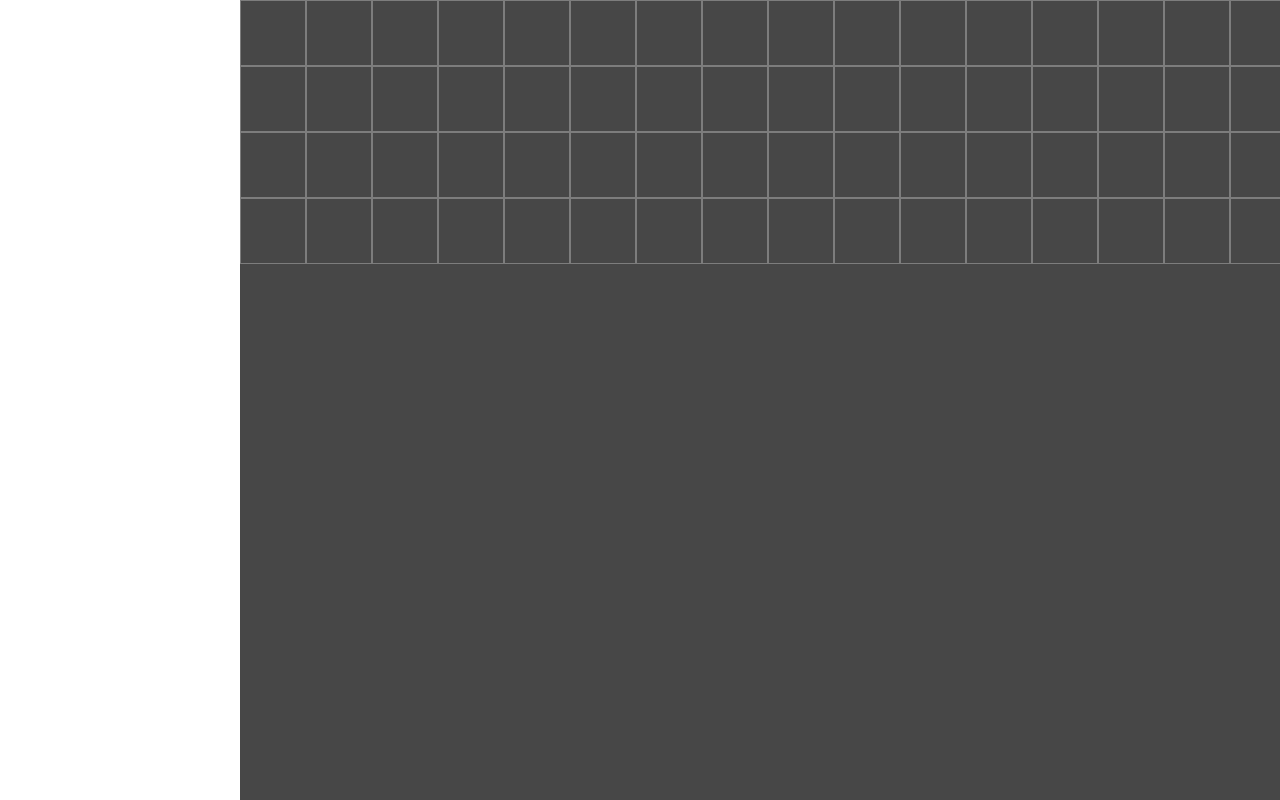
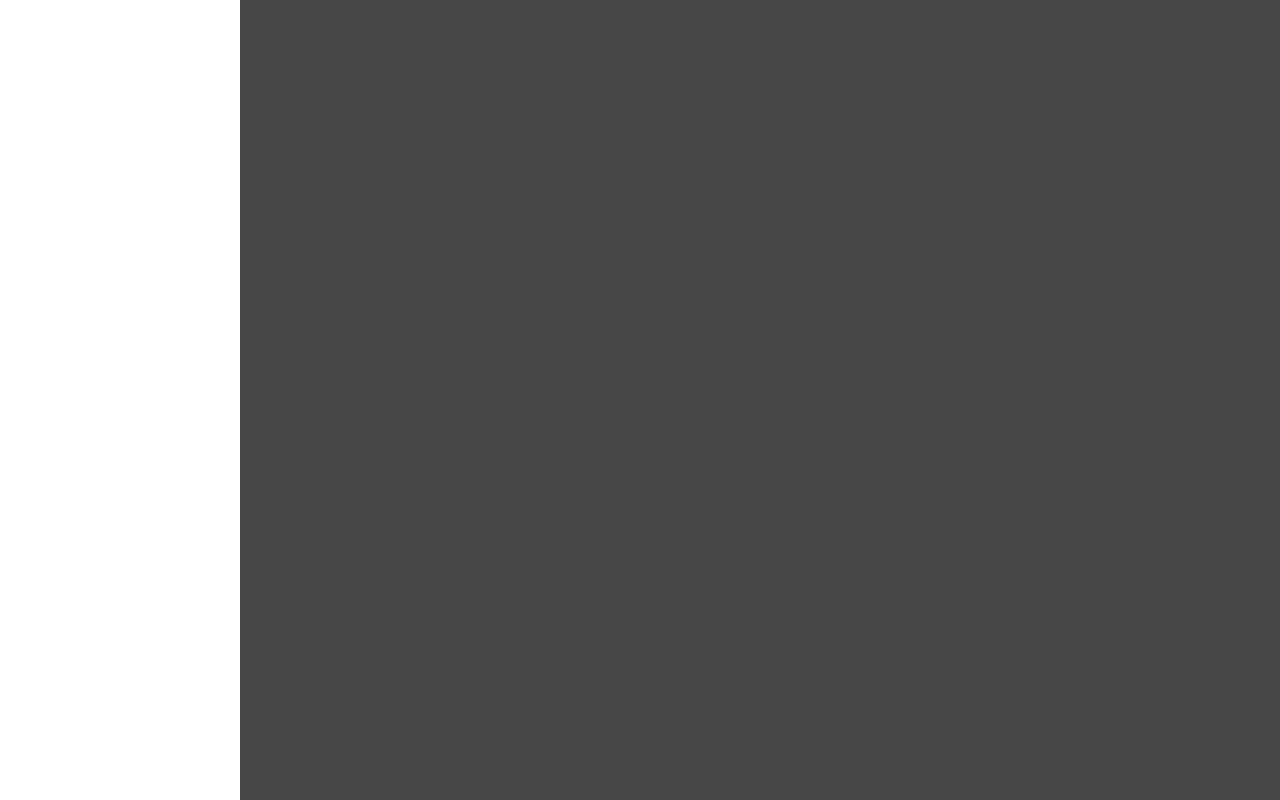
Before and after one commit to farah-najib/frk-24s-J-components, a React (Vite) app: page / in a window 1280 px wide. Shown: the top 800 px of the page. Built offline with nearby package versions, Linux system fonts and the light colour scheme; the HTML template or start-up script is replaced by a standard one.

Commit message:
board.jsx now takes cols/rows as props and renders the board as a 2d array. Removed boardTiles as prop

```diff
--- a/src/components/Board/Board.jsx
+++ b/src/components/Board/Board.jsx
@@ -8,11 +8,14 @@ const Board = ({
   gameState,
   playerTurn,
   placeMove,
-  boardTiles,
+  boardRows,
+  boardCols,
 }) => {
-  const cellsToRender = new Array(boardTiles).fill(null);
 
-  const currentColor = playerTurn === 1 ? "black" : "white";
+  const cols = Array.from({ length: boardCols }, (_, i) => i);
+  const rows = Array.from({ length: boardRows }, (_, i) => i);
+
+  const currentColor = playerTurn === 1 ? "black" : "white"
 
   return (
     <div className={styles.boardWrapper}>
@@ -26,15 +29,20 @@ const Board = ({
 
 	<div className={styles.board}>
         <div className={styles.cells}>
-          {cellsToRender.map((_, idx) => (
+          {rows.map((_, row) => (
+            cols.map((_, col) =>
+
             <Cell
-              key={idx}
-              cellIndex={idx}
+              key={`${col}-${row}`}
+              cellIndex={{
+                col: col,
+                row: row
+              }}
               placeMove={placeMove}
               moveColor={currentColor}
               gameState={gameState}
             />
-          ))}
+          )))}
         </div>
       </div>
     </div>
```
